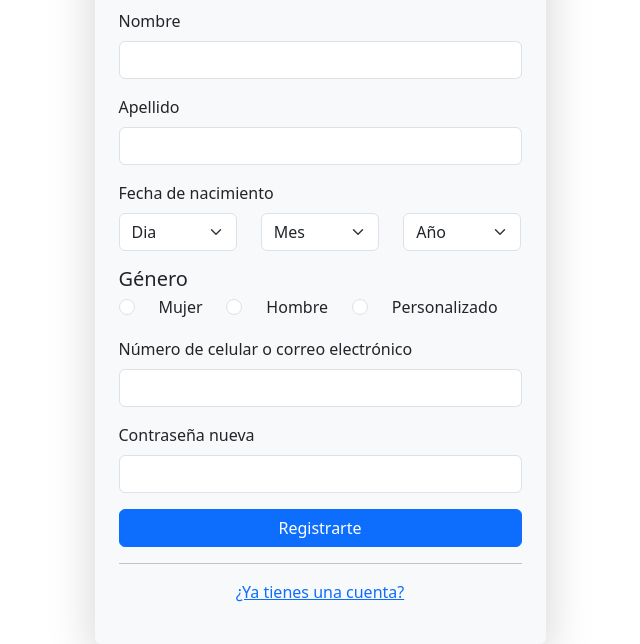
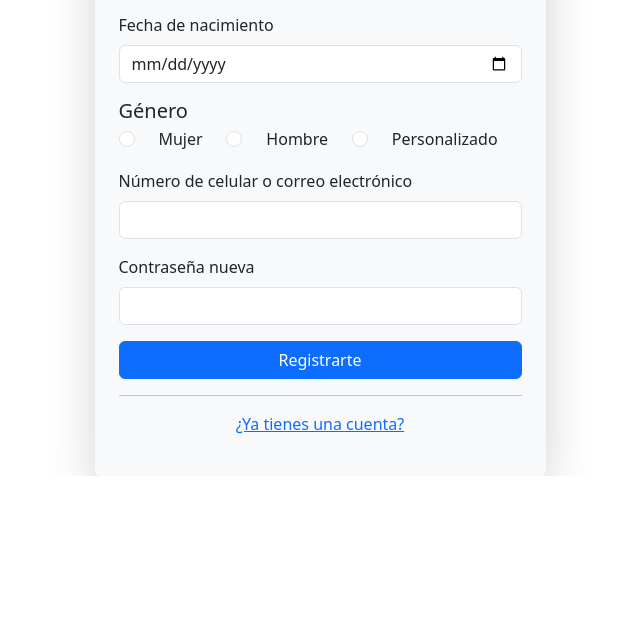
Before and after one commit to Karla-Michelle-Andres-Cruz/formF, a plain HTML site: page index.html in a window 1280 px wide. Shown: the part 452-1096 px from the top of the page, without its empty margins (320-960 px from the left). After the commit the page ends 928 px from the top, so only its background shows below. Drawn offline with nearby package versions, Linux system fonts and the light colour scheme.

Commit message:
02/10/2025

```diff
--- a/index.html
+++ b/index.html
@@ -10,7 +10,7 @@
     <div class="container">
         <div class="row justify-content-center">
             <div class="col-md-5">
-                <img src="img/face.svg" alt="Logo de Facebook" style="width: 400px; height: 300px;" class="img-fluid mb-4">
+                <img src="img/face.svg" alt="Logo de Facebook" style="width: 400px; height: 300;" class="img-fluid mb-4">
                 <form class="shadow-lg rounded p-4 bg-light">
                     <h1 class="text-center">Crea una cuenta</h1>
                     <p class="text-center">Es rápido y fácil</p>
@@ -23,42 +23,11 @@
                         <label for="lastName" class="form-label">Apellido</label>
                         <input type="text" class="form-control" id="lastName" required>
                     </div>
-                    <div class="mb-3 row">
-                            <label for="diaN" class="form-label">Fecha de nacimiento</label>
-                        <div class="col">
-                            <select class="form-select" id="birthDay" required>
-                                <option value="">Dia</option>
-                                <option value="">1</option>
-                                <option value="">2</option>
-                            </select>
-                        </div>
-                        <div class="col">
-                            <select class="form-select" id="mesN" required>
-                                <option value="">Mes</option>
-                                <option value="1">Enero</option>
-                                <option value="2">Febrero</option>
-                                <option value="3">Marzo</option>
-                                <option value="4">Abril</option>
-                                <option value="5">Mayo</option>
-                                <option value="6">Junio</option>
-                                <option value="7">Julio</option>
-                                <option value="8">Agosto</option>
-                                <option value="9">septiembre</option>
-                                <option value="10">Octubre</option>
-                                <option value="11">Noviembre</option>
-                                <option value="12">Diciembre</option>
-                            </select>
-                        </div>
-                        <div class="col">
-                            <select class="form-select" id="añoN" required>
-                                <option value="">Año</option>
-                                <option value="2025">2025</option>
-                                <option value="2024">2024</option>
-
-                            </select>
-                        </div>
+                    <div class="mb-3">
+                        <label for="birthDate" class="form-label">Fecha de nacimiento</label>
+                        <input type="date" class="form-control" id="birthDate" required>
                     </div>
-                    <div class="mb-3 ">
+                    <div class="mb-3">
                         <h5 class="form-label mb-1">Género</h5>
                         <div class="d-flex justify-content-between mb-3">
                             <div class="form-check flex-fill me-2">
@@ -70,8 +39,8 @@
                                 <label class="form-check-label w-100 text-center" for="male">Hombre</label>
                             </div>
                             <div class="form-check flex-fill me-2">
-                                <input class="form-check-input" type="radio" name="gender" id="male" value="male">
-                                <label class="form-check-label w-100 text-center" for="male">Personalizado</label>
+                                <input class="form-check-input" type="radio" name="gender" id="custom" value="custom">
+                                <label class="form-check-label w-100 text-center" for="custom">Personalizado</label>
                             </div>
                         </div>
                     </div>
```
